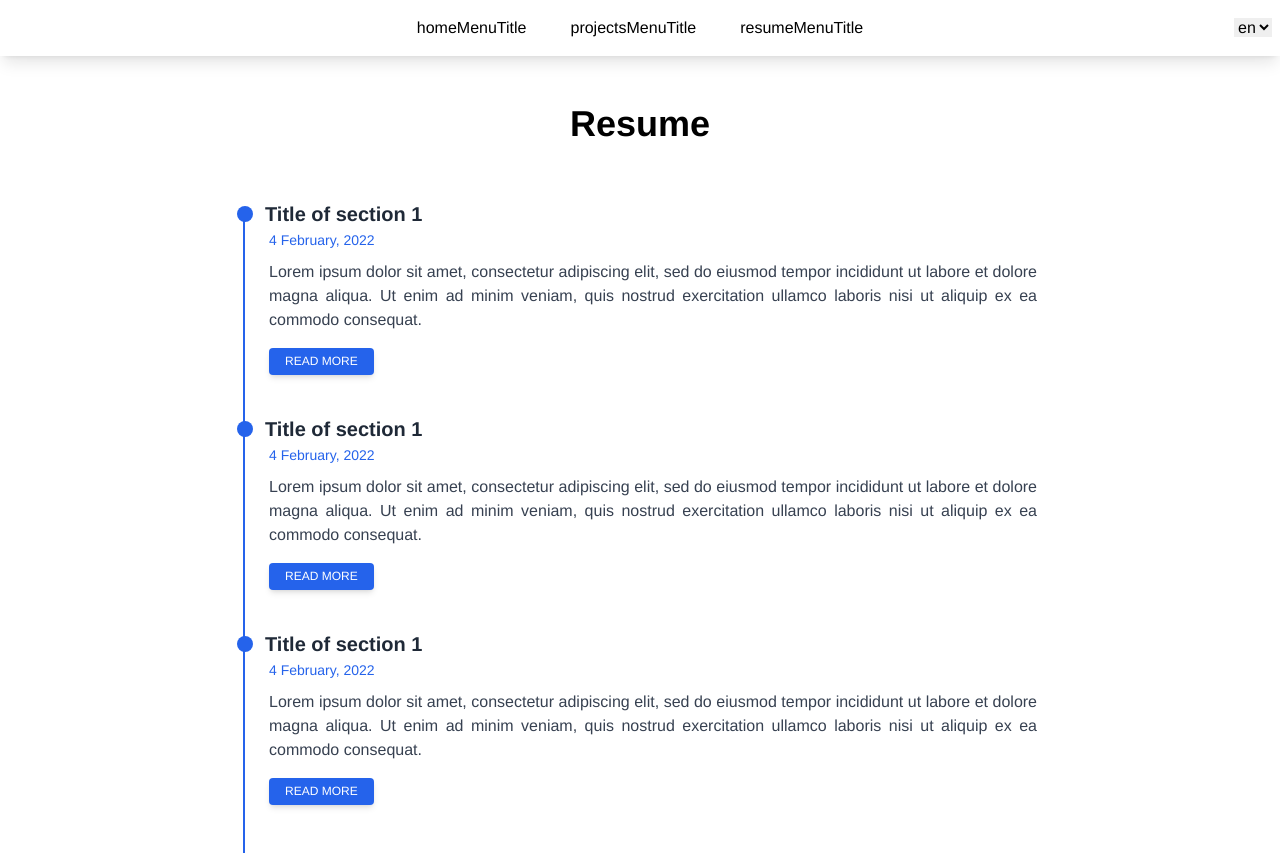
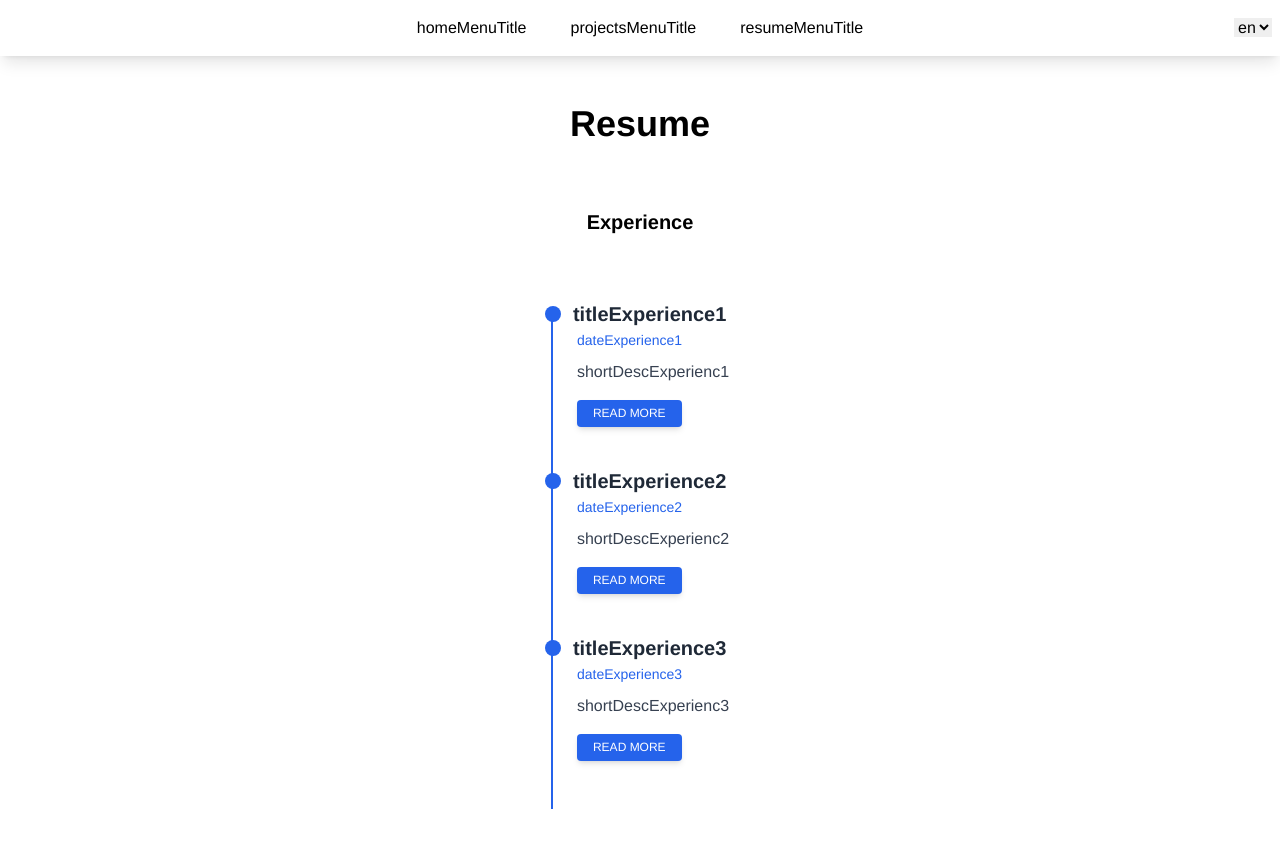
Before and after one commit to Cronos8/site-vitrine, a Vue app: page /resume in a window 1280 px wide. Shown: the top 855 px of the page. Built offline with nearby package versions, Linux system fonts and the light colour scheme.

Commit message:
paragraphe resume component

```diff
--- a/src/components/HelloWorld.vue
+++ b/src/components/HelloWorld.vue
@@ -39,7 +39,6 @@
     }
   }
 </script>
-
   <!-- Add "scoped" attribute to limit CSS to this component only -->
   <style scoped>
   h3 {
--- a/src/components/Navigation.vue
+++ b/src/components/Navigation.vue
@@ -2,7 +2,7 @@
   <nav class="bg-white shadow-lg sticky top-0 z-40">
     <div class="max-w-6xl mx-auto px-4">
 
-       <div class="absolute py-2 px-2 inset-y-0 left-0 sm:hidden">
+      <div class="absolute py-2 px-2 left-0 sm:hidden">
         <!-- Mobile menu button-->
 
         <!-- <button @click="isMenuOpen = !isMenuOpen;" class="inline-flex p-2 rounded-md text-gray-400 hover:text-white hover:bg-gray-700 focus:outline-none focus:ring-2 focus:ring-inset focus:ring-white"> -->
--- /dev/null
+++ b/src/components/ParagrapheResume.vue
@@ -0,0 +1,33 @@
+<template>
+
+  <div>
+    <div class="flex flex-start items-center">
+      <div class="bg-blue-600 w-4 h-4 flex items-center justify-center rounded-full -ml-2 mr-3 -mt-2"></div>
+        <h4 class="text-gray-800 font-semibold text-xl -mt-2">{{ $t(mainTitle) }}</h4>
+    </div>
+    <div class="ml-6 mb-6 pb-6">
+      <a href="#!" class="text-blue-600 hover:text-blue-700 focus:text-blue-800 duration-300 transition ease-in-out text-sm">{{ $t(date) }}</a>
+      <div class="text-gray-700 mt-2 mb-4 text-justify max-w-3xl">
+        {{ $t(shortdesc) }}
+      </div>
+      <button type="button" class="inline-block px-4 py-1.5 bg-blue-600 text-white font-medium text-xs leading-tight uppercase rounded shadow-md hover:bg-blue-700 hover:shadow-lg focus:bg-blue-700 focus:shadow-lg focus:outline-none focus:ring-0 active:bg-blue-800 active:shadow-lg transition duration-150 ease-in-out">Read more</button>
+    </div>
+  </div>
+
+</template>
+
+<script>
+
+  export default {
+    props: {
+      mainTitle: String,
+      shortdesc: String,
+      date: String
+    }
+  }
+
+</script>
+
+<style>
+
+</style>
--- a/src/locales/en.json
+++ b/src/locales/en.json
@@ -10,5 +10,17 @@
   "shortDescProject1" : "I am short desc 2",
 
   "titleProject2" : "I am projet 2",
-  "shortDescProject2" : "I am desc projet 2"
+  "shortDescProject2" : "I am desc projet 2",
+
+  "titleExperience1": "Title exp1",
+  "shortDescExperienc1": "Short Desc Exp1 dsiojsoij osjfoqj fnzai azaij diofozef oisdjoi ejfoziej fofj oijqjfojfo zejfozf jjfzke fhzfhizefhi efhizehf ziefh ojefoe zfjzejf",
+  "dateExperience1":"11 july 2022",
+
+  "titleExperience2": "Title exp2",
+  "shortDescExperienc2": "Short Desc Exp2 dsiojsoij osjfoqj fnzai azaij diofozef oisdjoi ejfoziej fofj oijqjfojfo zejfozf jjfzke fhzfhizefhi efhizehf ziefh ojefoe zfjzejf",
+  "dateExperience2":"12 july 2022",
+
+  "titleExperience3": "Title exp3",
+  "shortDescExperienc3": "Short Desc Exp3 dsiojsoij osjfoqj fnzai azaij diofozef oisdjoi ejfoziej fofj oijqjfojfo zejfozf jjfzke fhzfhizefhi efhizehf ziefh ojefoe zfjzejf",
+  "dateExperience3":"13 july 2022"
 }
--- a/src/locales/fr.json
+++ b/src/locales/fr.json
@@ -10,5 +10,17 @@
     "shortDescProject1" : "Je suis desc projet 1",
 
     "titleProject2" : "Je suis projet 2",
-    "shortDescProject2" : "Je suis desc projet 2"
+    "shortDescProject2" : "Je suis desc projet 2",
+
+    "titleExperience1": "Titre exp1",
+    "shortDescExperienc1": "Courte Desc Exp1 dsiojsoij osjfoqj fnzai azaij diofozef oisdjoi ejfoziej fofj oijqjfojfo zejfozf jjfzke fhzfhizefhi efhizehf ziefh ojefoe zfjzejf",
+    "dateExperience1":"11 juillet 2022",
+
+    "titleExperience2": "Titre exp2",
+    "shortDescExperienc2": "Courte Desc Exp2 dsiojsoij osjfoqj fnzai azaij diofozef oisdjoi ejfoziej fofj oijqjfojfo zejfozf jjfzke fhzfhizefhi efhizehf ziefh ojefoe zfjzejf",
+    "dateExperience2":"12 juillet 2022",
+
+    "titleExperience3": "Titre exp3",
+    "shortDescExperienc3": "Courte Desc Exp3 dsiojsoij osjfoqj fnzai azaij diofozef oisdjoi ejfoziej fofj oijqjfojfo zejfozf jjfzke fhzfhizefhi efhizehf ziefh ojefoe zfjzejf",
+    "dateExperience3":"13 juillet 2022"
 }
--- a/src/views/Resume.vue
+++ b/src/views/Resume.vue
@@ -4,45 +4,31 @@
     <h2 class="font-semibold text-4xl mb-4">Resume</h2>
   </div>
 
+  <div class="flex justify-center pt-12">
+    <h4 class="font-semibold text-xl mb-6">Experience</h4>
+  </div>
+
   <div class="flex justify-center p-12">
     <div class="border-l-2 border-blue-600 ">
+      <paragraphe-resume v-for="(experience, experienceIndex) in experiencesList"
+        :mainTitle="experience.title"
+        :shortdesc="experience.shortdesc"
+        :date="experience.date"
+        :key="experienceIndex"/>
+    </div>
+  </div>
 
-      <div>
-        <div class="flex flex-start items-center">
-          <div class="bg-blue-600 w-4 h-4 flex items-center justify-center rounded-full -ml-2 mr-3 -mt-2"></div>
-          <h4 class="text-gray-800 font-semibold text-xl -mt-2">Title of section 1</h4>
-        </div>
-        <div class="ml-6 mb-6 pb-6">
-          <a href="#!" class="text-blue-600 hover:text-blue-700 focus:text-blue-800 duration-300 transition ease-in-out text-sm">4 February, 2022</a>
-          <div class="text-gray-700 mt-2 mb-4 text-justify max-w-3xl">Lorem ipsum dolor sit amet, consectetur adipiscing elit, sed do eiusmod tempor incididunt ut labore et dolore magna aliqua. Ut enim ad minim veniam, quis nostrud exercitation ullamco laboris nisi ut aliquip ex ea commodo consequat.</div>
-          <button type="button" class="inline-block px-4 py-1.5 bg-blue-600 text-white font-medium text-xs leading-tight uppercase rounded shadow-md hover:bg-blue-700 hover:shadow-lg focus:bg-blue-700 focus:shadow-lg focus:outline-none focus:ring-0 active:bg-blue-800 active:shadow-lg transition duration-150 ease-in-out">Read more</button>
-        </div>
-      </div>
+  <div class="flex justify-center pt-12">
+    <h4 class="font-semibold text-xl mb-6">Education</h4>
+  </div>
 
-      <div>
-        <div class="flex flex-start items-center">
-          <div class="bg-blue-600 w-4 h-4 flex items-center justify-center rounded-full -ml-2 mr-3 -mt-2"></div>
-          <h4 class="text-gray-800 font-semibold text-xl -mt-2">Title of section 1</h4>
-        </div>
-        <div class="ml-6 mb-6 pb-6">
-          <a href="#!" class="text-blue-600 hover:text-blue-700 focus:text-blue-800 duration-300 transition ease-in-out text-sm">4 February, 2022</a>
-          <div class="text-gray-700 mt-2 mb-4 text-justify max-w-3xl">Lorem ipsum dolor sit amet, consectetur adipiscing elit, sed do eiusmod tempor incididunt ut labore et dolore magna aliqua. Ut enim ad minim veniam, quis nostrud exercitation ullamco laboris nisi ut aliquip ex ea commodo consequat.</div>
-          <button type="button" class="inline-block px-4 py-1.5 bg-blue-600 text-white font-medium text-xs leading-tight uppercase rounded shadow-md hover:bg-blue-700 hover:shadow-lg focus:bg-blue-700 focus:shadow-lg focus:outline-none focus:ring-0 active:bg-blue-800 active:shadow-lg transition duration-150 ease-in-out">Read more</button>
-        </div>
-      </div>
-
-      <div>
-        <div class="flex flex-start items-center">
-          <div class="bg-blue-600 w-4 h-4 flex items-center justify-center rounded-full -ml-2 mr-3 -mt-2"></div>
-          <h4 class="text-gray-800 font-semibold text-xl -mt-2">Title of section 1</h4>
-        </div>
-        <div class="ml-6 mb-6 pb-6">
-          <a href="#!" class="text-blue-600 hover:text-blue-700 focus:text-blue-800 duration-300 transition ease-in-out text-sm">4 February, 2022</a>
-          <div class="text-gray-700 mt-2 mb-4 text-justify max-w-3xl">Lorem ipsum dolor sit amet, consectetur adipiscing elit, sed do eiusmod tempor incididunt ut labore et dolore magna aliqua. Ut enim ad minim veniam, quis nostrud exercitation ullamco laboris nisi ut aliquip ex ea commodo consequat.</div>
-          <button type="button" class="inline-block px-4 py-1.5 bg-blue-600 text-white font-medium text-xs leading-tight uppercase rounded shadow-md hover:bg-blue-700 hover:shadow-lg focus:bg-blue-700 focus:shadow-lg focus:outline-none focus:ring-0 active:bg-blue-800 active:shadow-lg transition duration-150 ease-in-out">Read more</button>
-        </div>
-      </div>
-
+  <div class="flex justify-center p-12">
+    <div class="border-l-2 border-blue-600 ">
+      <paragraphe-resume v-for="(experience, experienceIndex) in experiencesList"
+        :mainTitle="experience.title"
+        :shortdesc="experience.shortdesc"
+        :date="experience.date"
+        :key="experienceIndex"/>
     </div>
   </div>
 
@@ -50,9 +36,33 @@
 
 <script>
 
+  import ParagrapheResume from '../components/ParagrapheResume.vue'
+
   export default {
     name: 'resume-view',
+    data() {
+      return {
+        experiencesList: [
+          {
+            title:"titleExperience1",
+            shortdesc:"shortDescExperienc1",
+            date:"dateExperience1"
+          },
+          {
+            title:"titleExperience2",
+            shortdesc:"shortDescExperienc2",
+            date:"dateExperience2"
+          },
+          {
+            title:"titleExperience3",
+            shortdesc:"shortDescExperienc3",
+            date:"dateExperience3"
+          },
+        ]
+      }
+    },
     components: {
+      ParagrapheResume
     }
   }
 
```
Lines whose indentation alone changed are shown as unchanged.
